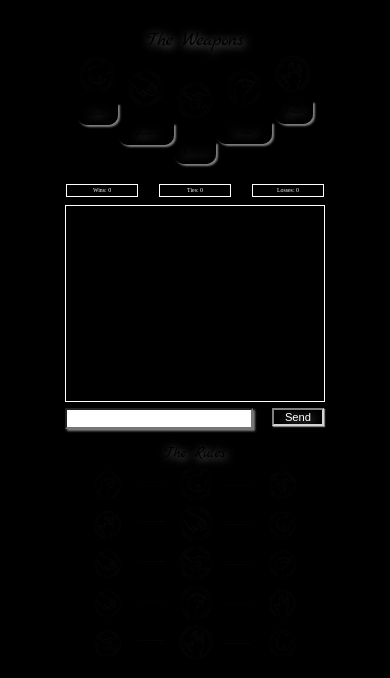
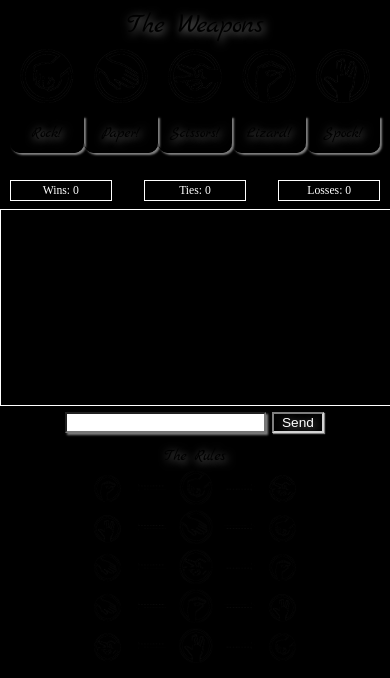
Before and after one commit to ElizaRegas/RPSLS-Game-App, a website: page client/index.html in a window 390 px wide. Drawn offline with nearby package versions, Linux system fonts and the light colour scheme; no server answers.

Commit message:
Restyling mobile

```diff
--- a/client/assets/css/style.css
+++ b/client/assets/css/style.css
@@ -317,57 +317,73 @@ button {
 /* Smartphones (landscape) --------------------------------------------
 ---------------------------------------------------------------------- */
 @media only screen and (min-width : 321px) and (max-width : 600px) {
+    .createdDiv {
+        font-size: 3.5vw;
+    }
+    .header {
+        width: 19% !important;
+        font-size: 4vw;
+    }
+    .resultsWrapper {
+        width: 95%;
+        font-size: 3vw;
+    }
     /* scissors */
     .rpslsImg {
-        margin: 10% 0% 5% 0% !important;
+        margin: 0% 0% 0% 0% !important;
     }
     /* paper */
     .rpslsImgL {
-        margin: 5% 0% 5% 0% !important;
+        margin: 0% 0% 0% 0% !important;
     }
     /* lizard */
     .rpslsImgR {
-        margin: 5% 0% 5% 0% !important;
+        margin: 0% 0% 0% 0% !important;
     }
     #chat {
-        width: 70%;
+        width: 75%;
         margin-bottom: 3% !important;
         margin-left: -.5%;
     }
     #events {
-        width: 66%;
+        width: 100%;
         height: 50vw;
         border: 1px solid #fff;
     }
+    #headerText {
+        font-size: 7vw !important;
+    }
     #headerWrapper {
-        margin-top: 6% !important;
         padding-bottom: 5%;
+        width: 100%;
     }
     /* rock */
     #imgMarginL {
-        margin: 0% 0% 5% 2.5% !important;
+        margin: 0% 0% 0% 2.5% !important;
     }
     /* spock */
     #imgMarginR {
-        margin: -.5% 2.5% 5% 0% !important;
+        margin: 0% 2.5% 0% 0% !important;
     }
     #lizard {
-        margin: -7.5% 20% 0% 0%;
+        margin: 0% 0% 0% 0%;
     }
     #paper {
-        margin: -7% 0% 0% 20%;
+        margin: 0% 0% 0% 0%;
     }
     #rock {
-        margin: -15% 0% 0% 4%;
+        margin: 0% 0% 0% 2.5% !important;
     }
     #say {
         width: 20%;
+        font-size: 3.5vw !important;
+        color: white;
     }
     #scissors {
-        margin: -10% 0% -5% 0% !important;
+        margin: 0% 0% 0% 0% !important;
     }
     #spock {
-        margin: -15.5% 4% 0% 0%;
+        margin: 0% 2.5% 0% 0%;
     }
 }
 /* iPads (portrait) ------------------------------------
--- a/client/index.html
+++ b/client/index.html
@@ -21,8 +21,8 @@
   </head>
 
   <body>
-    <!-- <div class="container">
-      <div class="row"> -->
+    <div class="container">
+      <!-- <div class="row"> -->
         <!-- <div class="col-sm-12 col-md-12 col-lg-4"> -->
           <div id="headerWrapper">
             <div id="headerText">The Weapons</div>
@@ -40,8 +40,8 @@
             <button id="lizard" class="header">Lizard!</button>
           </div>
         <!-- </div>
-      </div>
-    </div> -->
+      </div> -->
+    </div>
 
     <!-- <div class="container">
       <div class="row"> -->
```
